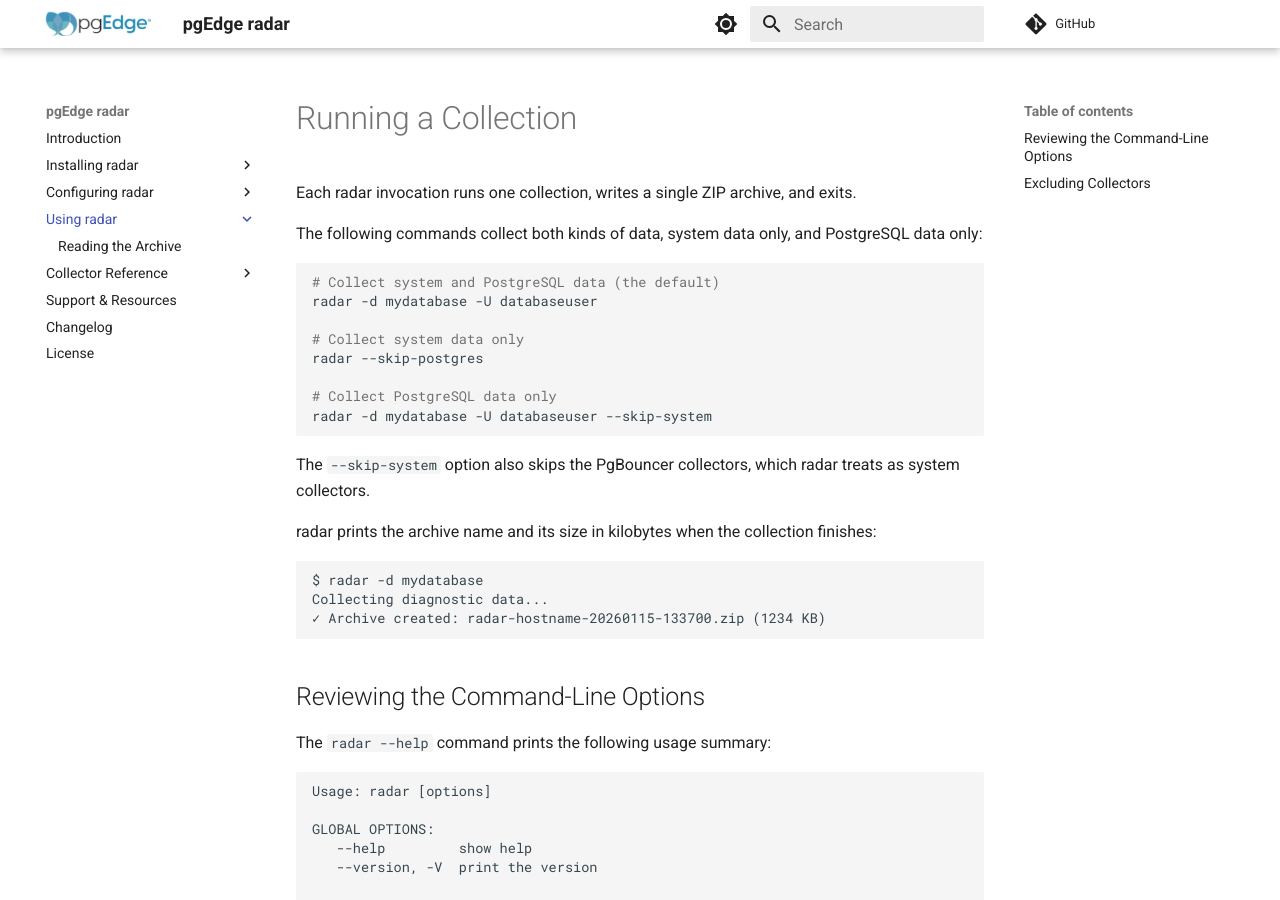
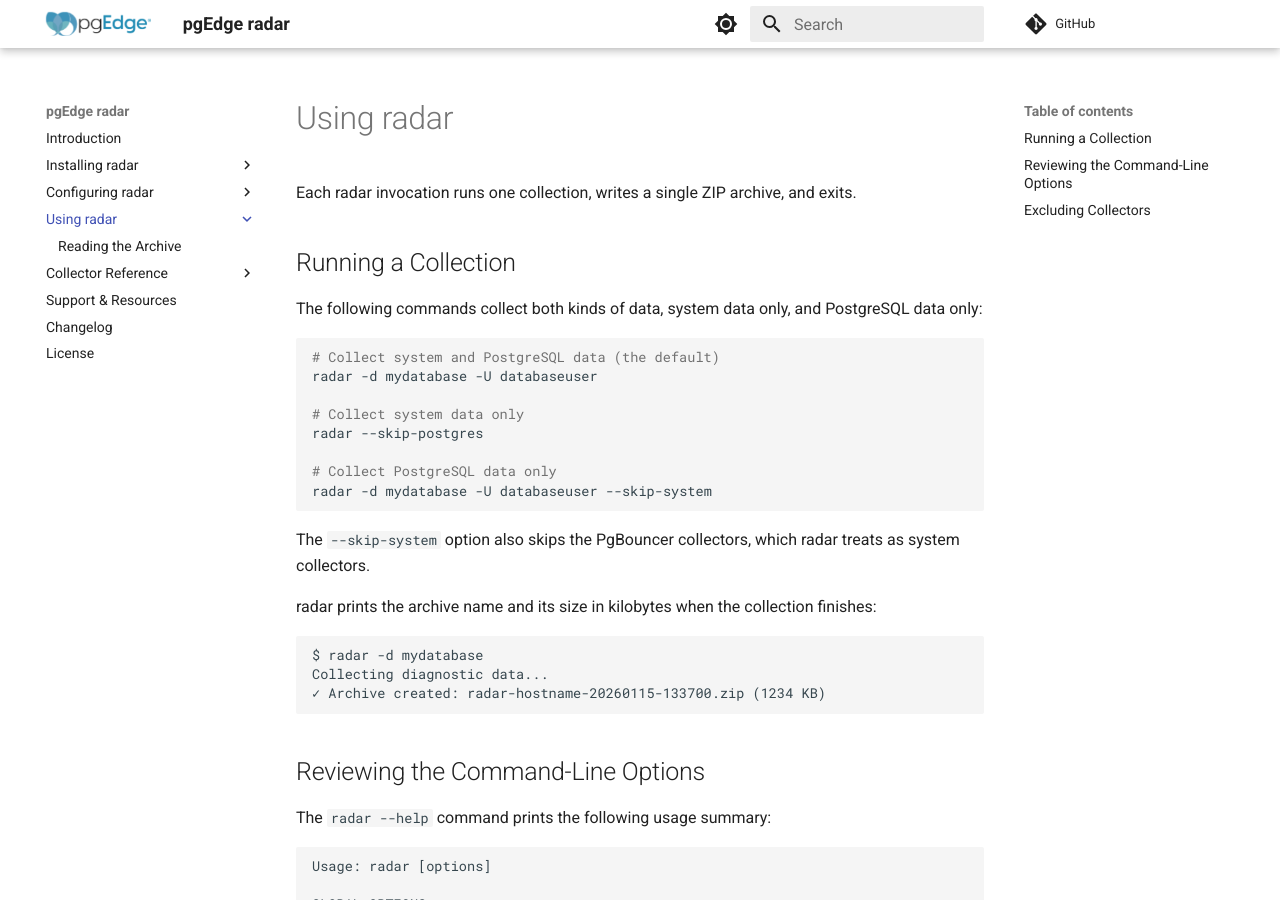
Before and after one commit to pgEdge/radar, an MkDocs documentation site: the page built from docs/using/index.md, in a window 1280 px wide and 900 px high. Built offline with MkDocs 1.6.1 and Material for MkDocs 9.7.7, drawn with Linux system fonts in a browser that asks for light colours; comment, search, counter and statistics services are not loaded.

Commit message:
docs: retitle the Using radar page and give the collection steps a section

```diff
--- a/docs/using/index.md
+++ b/docs/using/index.md
@@ -1,7 +1,9 @@
-# Running a Collection
+# Using radar
 
 Each radar invocation runs one collection, writes a single ZIP archive, and
 exits.
+
+## Running a Collection
 
 The following commands collect both kinds of data, system data only, and
 PostgreSQL data only:
```
Also changed, not shown: README.md (+4 -2 lines).
